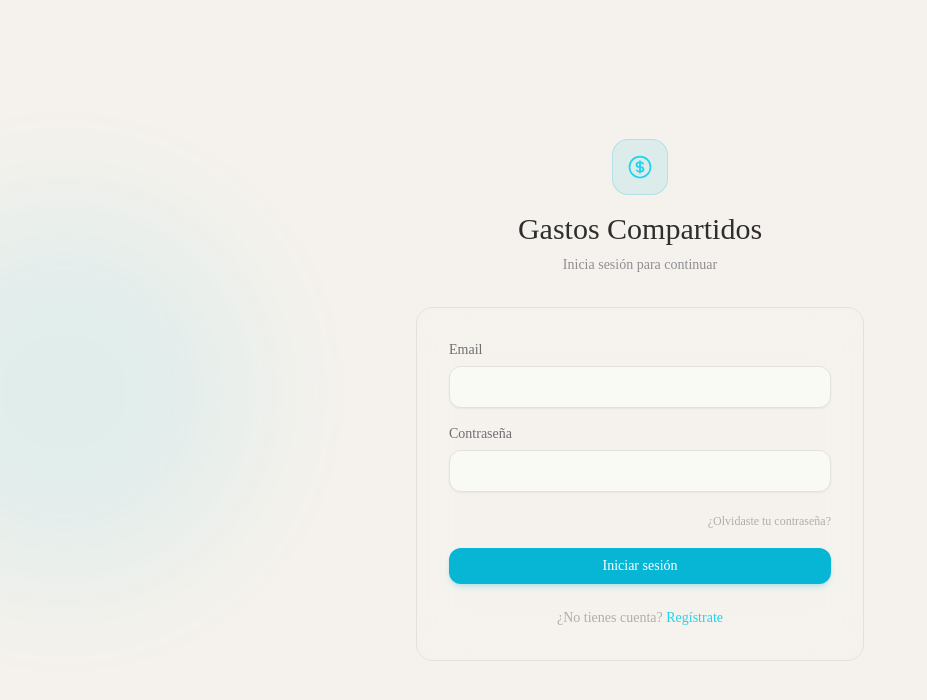
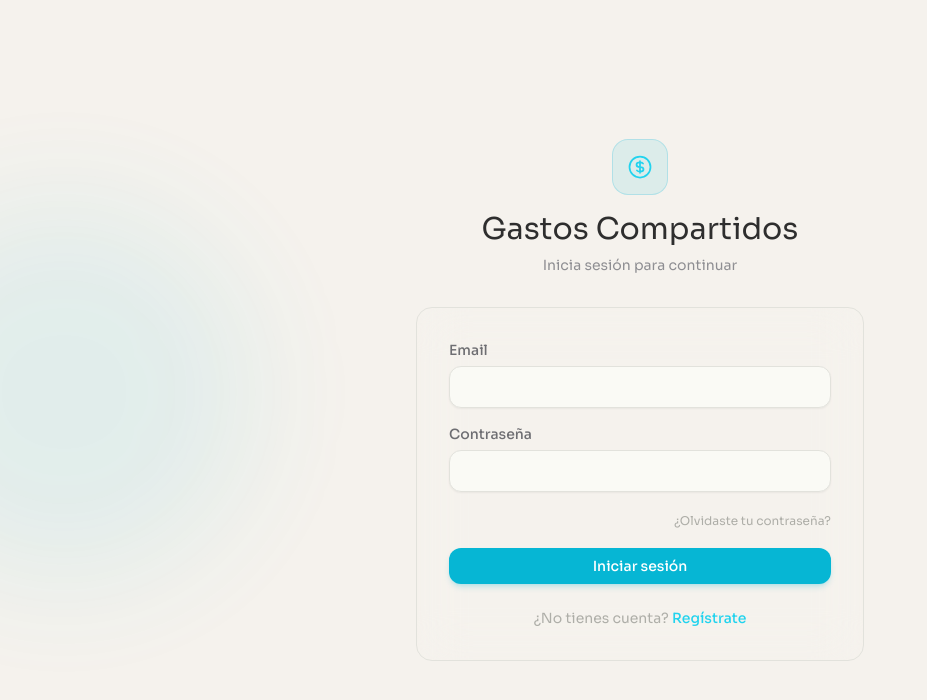
Before and after one commit to antonioayalam2001/CutOff, a Next.js app in the folder frontend/: page /login in a window 1280 px wide. Shown: the top 700 px of the page, without its empty margins (0-927 px from the left). Built offline with nearby package versions, Linux system fonts and the light colour scheme.

Commit message:
feat: switch to Sora font and update loading screen with CutOff brand
Replace DM Serif Display + DM Sans with Sora across all weights for a cohesive modern look. Update auth loading spinner to show CutOff brand with gradient text and animated blob background.

```diff
--- a/frontend/src/app/layout.tsx
+++ b/frontend/src/app/layout.tsx
@@ -2,23 +2,17 @@
 import { useEffect, useState } from 'react';
 import { QueryClient, QueryClientProvider } from '@tanstack/react-query';
 import { Toaster } from 'sonner';
-import { DM_Serif_Display, DM_Sans, JetBrains_Mono } from 'next/font/google';
+import { Sora, JetBrains_Mono } from 'next/font/google';
 import { Layout } from '@/components/Layout';
 import { NavigationLoader } from '@/components/NavigationLoader';
 import { useAuthStore } from '@/stores/authStore';
 import { useThemeStore } from '@/stores/themeStore';
 import './globals.css';
 
-const fontDisplay = DM_Serif_Display({
+const fontSora = Sora({
   subsets: ['latin'],
-  weight: ['400'],
-  variable: '--font-display',
-});
-
-const fontSans = DM_Sans({
-  subsets: ['latin'],
-  weight: ['400', '500', '700'],
-  variable: '--font-sans',
+  weight: ['300', '400', '500', '600', '700', '800'],
+  variable: '--font-sora',
 });
 
 const fontMono = JetBrains_Mono({
@@ -44,12 +38,19 @@ function AuthInitializer({ children }: { children: React.ReactNode }) {
 
   if (!initialized) {
     return (
-      <div className="min-h-screen bg-base-950 flex items-center justify-center">
-        <div className="flex flex-col items-center gap-4">
-          <p className="text-lg font-display text-base-400">Gastos Compartidos</p>
+      <div className="min-h-screen bg-base-950 flex items-center justify-center relative overflow-hidden">
+        <div className="absolute inset-0 overflow-hidden pointer-events-none">
+          <div className="blob absolute -top-40 -left-40 w-[500px] h-[500px] bg-primary-500/10 blur-[100px]" />
+          <div className="blob-delayed absolute -bottom-40 -right-40 w-[500px] h-[500px] bg-accent-500/5 blur-[100px]" />
+        </div>
+        <div className="flex flex-col items-center gap-6 relative">
           <div className="relative">
-            <div className="h-8 w-8 rounded-full border-2 border-base-700" />
-            <div className="absolute inset-0 h-8 w-8 rounded-full border-2 border-t-primary-500 animate-spin" />
+            <div className="h-12 w-12 rounded-full border-2 border-white/10" />
+            <div className="absolute inset-0 h-12 w-12 rounded-full border-2 border-t-primary-400 animate-spin" style={{ filter: 'drop-shadow(0 0 8px rgba(6, 182, 212, 0.3))' }} />
+          </div>
+          <div className="text-center">
+            <p className="text-lg font-display font-semibold tracking-wider text-gradient">CutOff</p>
+            <p className="text-xs text-base-500 mt-1 tracking-wide">Cargando...</p>
           </div>
         </div>
       </div>
@@ -61,7 +62,7 @@ function AuthInitializer({ children }: { children: React.ReactNode }) {
 
 export default function RootLayout({ children }: { children: React.ReactNode }) {
   return (
-    <html lang="es" className={`${fontDisplay.variable} ${fontSans.variable} ${fontMono.variable}`}>
+    <html lang="es" className={`${fontSora.variable} ${fontMono.variable}`}>
       <body>
         <QueryClientProvider client={queryClient}>
           <NavigationLoader />
```
